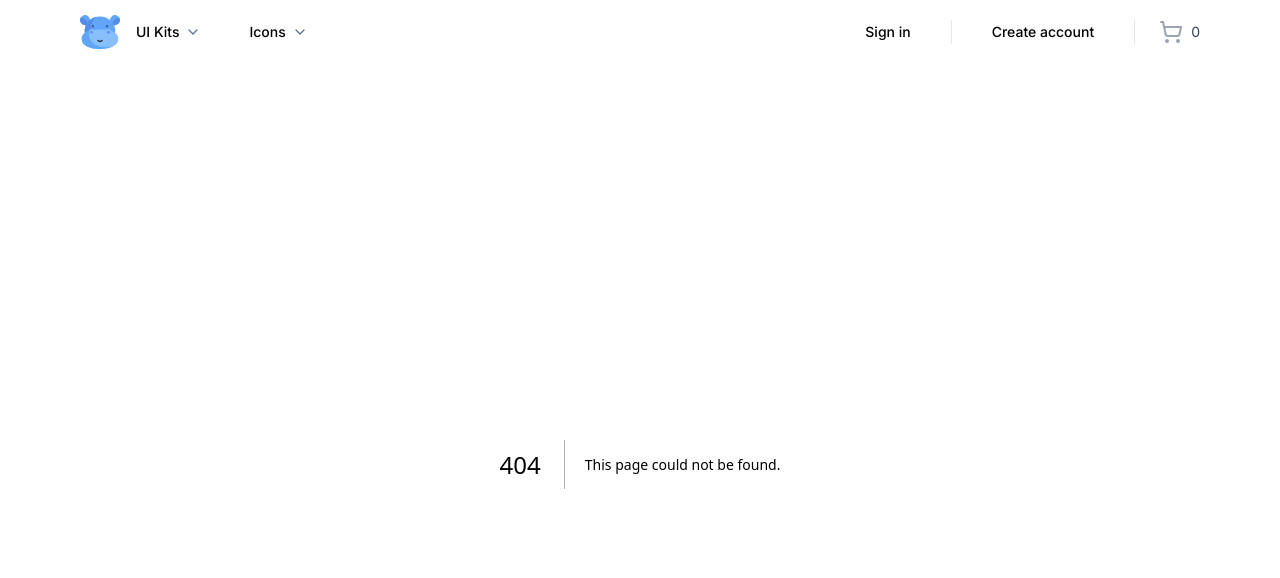
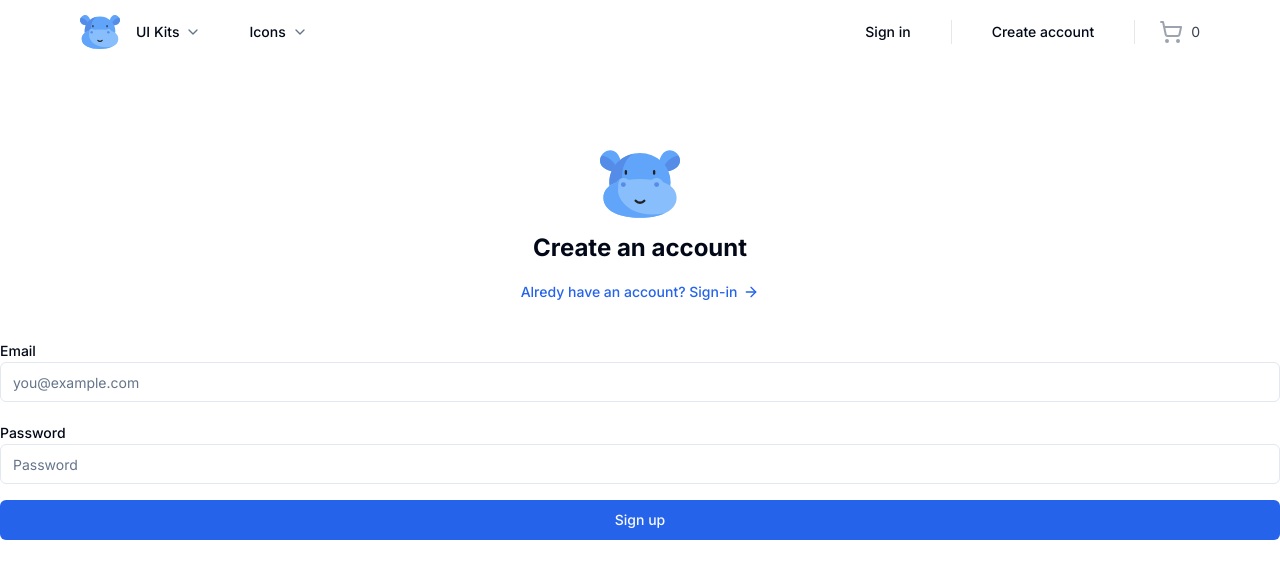
Before and after one commit to tejasvi8686/digitalhippo_Nextjs, a Next.js app: page /sign-up in a window 1280 px wide. Before the commit this address had no page. Shown: the top 578 px of the page. Built offline with nearby package versions, Linux system fonts and the light colour scheme.

Commit message:
Implementing done auth flow

```diff
--- a/package.json
+++ b/package.json
@@ -9,7 +9,7 @@
     "lint": "next lint"
   },
   "dependencies": {
-    "@hookform/resolvers": "^3.3.2",
+    "@hookform/resolvers": "^3.3.4",
     "@payloadcms/bundler-webpack": "^1.0.5",
     "@payloadcms/db-mongodb": "^1.0.6",
     "@payloadcms/richtext-slate": "^1.3.1",
@@ -39,7 +39,7 @@
     "payload": "^2.0.15",
     "react": "^18",
     "react-dom": "^18",
-    "react-hook-form": "^7.48.2",
+    "react-hook-form": "^7.49.2",
     "resend": "^2.0.0",
     "sonner": "^1.2.0",
     "stripe": "^14.4.0",
--- /dev/null
+++ b/src/app/(auth)/sign-up/page.tsx
@@ -0,0 +1,88 @@
+"use client";
+import { Icons } from "@/components/Icons";
+import { Button, buttonVariants } from "@/components/ui/button";
+import { Input } from "@/components/ui/input";
+import { Label } from "@/components/ui/label";
+import { cn } from "@/lib/utils";
+import { ArrowRight } from "lucide-react";
+import Link from "next/link";
+import { useForm } from "react-hook-form";
+import { zodResolver } from '@hookform/resolvers/zod'
+import {
+  AuthCredentialsValidator,
+  TAuthCredentialsValidator,
+} from '@/lib/validators/account-credentials-validator'
+
+
+
+const Page = () => {
+  const {
+    register,
+    handleSubmit,
+    formState: { errors },
+  } = useForm<TAuthCredentialsValidator>({
+    resolver: zodResolver(AuthCredentialsValidator),
+  })
+
+  const onSubmit = ({email,password}: TAuthCredentialsValidator) => {
+
+    //send data to the server
+
+
+  }
+
+  return (
+    <>
+      <div className="container relative flex pt-20 flex-col items-center justify-center lg:px-0">
+        <div className="mx-auto w-full flex-col justify-center space-y-6 sm:w-[350px">
+          <div className="flex flex-col items-center space-y-2 text-center">
+            <Icons.logo className="h-20 w-20" />
+            <h1 className="text-2xl font-bold">Create an account</h1>
+
+            <Link
+              className={buttonVariants({
+                variant: "link",
+                className: "gap-1.5",
+              })}
+              href="/sign-in"
+            >
+              Alredy have an account? Sign-in
+              <ArrowRight className="h-4 w-4 " />
+            </Link>
+          </div>
+          <div className="grid gap-6">
+            <form onSubmit={handleSubmit(onSubmit)}>
+              <div className="grid gap-2">
+                <div className="grid gap-1 py-2">
+                  <Label htmlFor="email">Email</Label>
+
+                  <Input
+                   {...register("email")}
+                    className={cn({
+                      "focus-visible:ring-red-500":errors.email,
+                    })}
+                    placeholder="you@example.com"
+                  />
+                </div>
+
+                <div className="grid gap-1 py-2">
+                  <Label htmlFor="password">Password</Label>
+                  <Input
+                  {...register("password")}
+                    className={cn({
+                      "focus-visible:ring-red-500": errors.password,
+                    })}
+                    placeholder="Password"
+                  />
+                </div>
+                <Button>Sign up</Button>
+              </div>
+            </form>
+          </div>
+        </div>
+      </div>
+    </>
+  );
+};
+
+export default Page;
--- /dev/null
+++ b/src/components/ui/form.tsx
@@ -0,0 +1,176 @@
+import * as React from "react"
+import * as LabelPrimitive from "@radix-ui/react-label"
+import { Slot } from "@radix-ui/react-slot"
+import {
+  Controller,
+  ControllerProps,
+  FieldPath,
+  FieldValues,
+  FormProvider,
+  useFormContext,
+} from "react-hook-form"
+
+import { cn } from "@/lib/utils"
+import { Label } from "@/components/ui/label"
+
+const Form = FormProvider
+
+type FormFieldContextValue<
+  TFieldValues extends FieldValues = FieldValues,
+  TName extends FieldPath<TFieldValues> = FieldPath<TFieldValues>
+> = {
+  name: TName
+}
+
+const FormFieldContext = React.createContext<FormFieldContextValue>(
+  {} as FormFieldContextValue
+)
+
+const FormField = <
+  TFieldValues extends FieldValues = FieldValues,
+  TName extends FieldPath<TFieldValues> = FieldPath<TFieldValues>
+>({
+  ...props
+}: ControllerProps<TFieldValues, TName>) => {
+  return (
+    <FormFieldContext.Provider value={{ name: props.name }}>
+      <Controller {...props} />
+    </FormFieldContext.Provider>
+  )
+}
+
+const useFormField = () => {
+  const fieldContext = React.useContext(FormFieldContext)
+  const itemContext = React.useContext(FormItemContext)
+  const { getFieldState, formState } = useFormContext()
+
+  const fieldState = getFieldState(fieldContext.name, formState)
+
+  if (!fieldContext) {
+    throw new Error("useFormField should be used within <FormField>")
+  }
+
+  const { id } = itemContext
+
+  return {
+    id,
+    name: fieldContext.name,
+    formItemId: `${id}-form-item`,
+    formDescriptionId: `${id}-form-item-description`,
+    formMessageId: `${id}-form-item-message`,
+    ...fieldState,
+  }
+}
+
+type FormItemContextValue = {
+  id: string
+}
+
+const FormItemContext = React.createContext<FormItemContextValue>(
+  {} as FormItemContextValue
+)
+
+const FormItem = React.forwardRef<
+  HTMLDivElement,
+  React.HTMLAttributes<HTMLDivElement>
+>(({ className, ...props }, ref) => {
+  const id = React.useId()
+
+  return (
+    <FormItemContext.Provider value={{ id }}>
+      <div ref={ref} className={cn("space-y-2", className)} {...props} />
+    </FormItemContext.Provider>
+  )
+})
+FormItem.displayName = "FormItem"
+
+const FormLabel = React.forwardRef<
+  React.ElementRef<typeof LabelPrimitive.Root>,
+  React.ComponentPropsWithoutRef<typeof LabelPrimitive.Root>
+>(({ className, ...props }, ref) => {
+  const { error, formItemId } = useFormField()
+
+  return (
+    <Label
+      ref={ref}
+      className={cn(error && "text-destructive", className)}
+      htmlFor={formItemId}
+      {...props}
+    />
+  )
+})
+FormLabel.displayName = "FormLabel"
+
+const FormControl = React.forwardRef<
+  React.ElementRef<typeof Slot>,
+  React.ComponentPropsWithoutRef<typeof Slot>
+>(({ ...props }, ref) => {
+  const { error, formItemId, formDescriptionId, formMessageId } = useFormField()
+
+  return (
+    <Slot
+      ref={ref}
+      id={formItemId}
+      aria-describedby={
+        !error
+          ? `${formDescriptionId}`
+          : `${formDescriptionId} ${formMessageId}`
+      }
+      aria-invalid={!!error}
+      {...props}
+    />
+  )
+})
+FormControl.displayName = "FormControl"
+
+const FormDescription = React.forwardRef<
+  HTMLParagraphElement,
+  React.HTMLAttributes<HTMLParagraphElement>
+>(({ className, ...props }, ref) => {
+  const { formDescriptionId } = useFormField()
+
+  return (
+    <p
+      ref={ref}
+      id={formDescriptionId}
+      className={cn("text-sm text-muted-foreground", className)}
+      {...props}
+    />
+  )
+})
+FormDescription.displayName = "FormDescription"
+
+const FormMessage = React.forwardRef<
+  HTMLParagraphElement,
+  React.HTMLAttributes<HTMLParagraphElement>
+>(({ className, children, ...props }, ref) => {
+  const { error, formMessageId } = useFormField()
+  const body = error ? String(error?.message) : children
+
+  if (!body) {
+    return null
+  }
+
+  return (
+    <p
+      ref={ref}
+      id={formMessageId}
+      className={cn("text-sm font-medium text-destructive", className)}
+      {...props}
+    >
+      {body}
+    </p>
+  )
+})
+FormMessage.displayName = "FormMessage"
+
+export {
+  useFormField,
+  Form,
+  FormItem,
+  FormLabel,
+  FormControl,
+  FormDescription,
+  FormMessage,
+  FormField,
+}
--- /dev/null
+++ b/src/components/ui/input.tsx
@@ -0,0 +1,25 @@
+import * as React from "react"
+
+import { cn } from "@/lib/utils"
+
+export interface InputProps
+  extends React.InputHTMLAttributes<HTMLInputElement> {}
+
+const Input = React.forwardRef<HTMLInputElement, InputProps>(
+  ({ className, type, ...props }, ref) => {
+    return (
+      <input
+        type={type}
+        className={cn(
+          "flex h-10 w-full rounded-md border border-input bg-background px-3 py-2 text-sm ring-offset-background file:border-0 file:bg-transparent file:text-sm file:font-medium placeholder:text-muted-foreground focus-visible:outline-none focus-visible:ring-2 focus-visible:ring-ring focus-visible:ring-offset-2 disabled:cursor-not-allowed disabled:opacity-50",
+          className
+        )}
+        ref={ref}
+        {...props}
+      />
+    )
+  }
+)
+Input.displayName = "Input"
+
+export { Input }
--- /dev/null
+++ b/src/components/ui/label.tsx
@@ -0,0 +1,26 @@
+"use client"
+
+import * as React from "react"
+import * as LabelPrimitive from "@radix-ui/react-label"
+import { cva, type VariantProps } from "class-variance-authority"
+
+import { cn } from "@/lib/utils"
+
+const labelVariants = cva(
+  "text-sm font-medium leading-none peer-disabled:cursor-not-allowed peer-disabled:opacity-70"
+)
+
+const Label = React.forwardRef<
+  React.ElementRef<typeof LabelPrimitive.Root>,
+  React.ComponentPropsWithoutRef<typeof LabelPrimitive.Root> &
+    VariantProps<typeof labelVariants>
+>(({ className, ...props }, ref) => (
+  <LabelPrimitive.Root
+    ref={ref}
+    className={cn(labelVariants(), className)}
+    {...props}
+  />
+))
+Label.displayName = LabelPrimitive.Root.displayName
+
+export { Label }
--- /dev/null
+++ b/src/lib/validators/account-credentials-validator.ts
@@ -0,0 +1,12 @@
+import { z } from "zod"
+
+export const AuthCredentialsValidator = z.object({
+  email: z.string().email(),
+  password: z.string().min(8, {
+    message: 'Password must be at least 8 characters long.',
+  }),
+})
+
+export type TAuthCredentialsValidator = z.infer<
+  typeof AuthCredentialsValidator
+>
```
Also changed, not shown: 1 other file (tests, documents, lock files or other folders).
